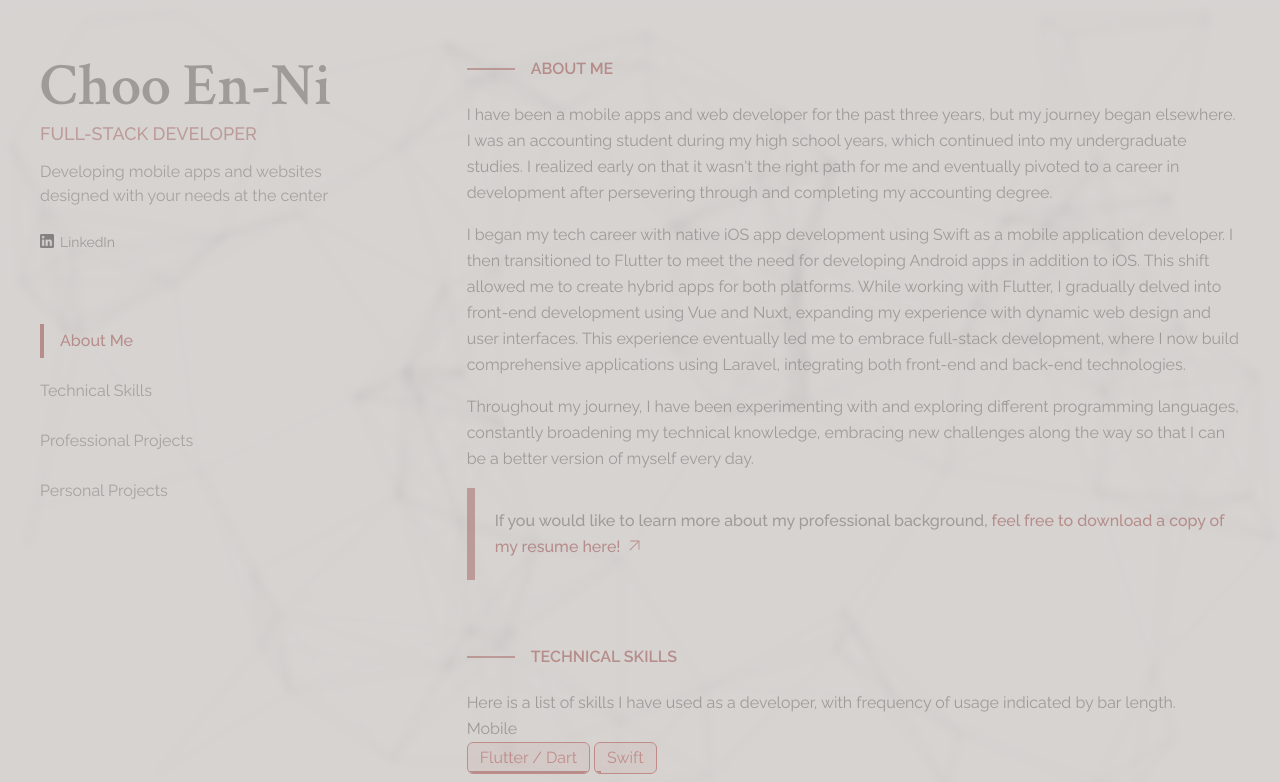
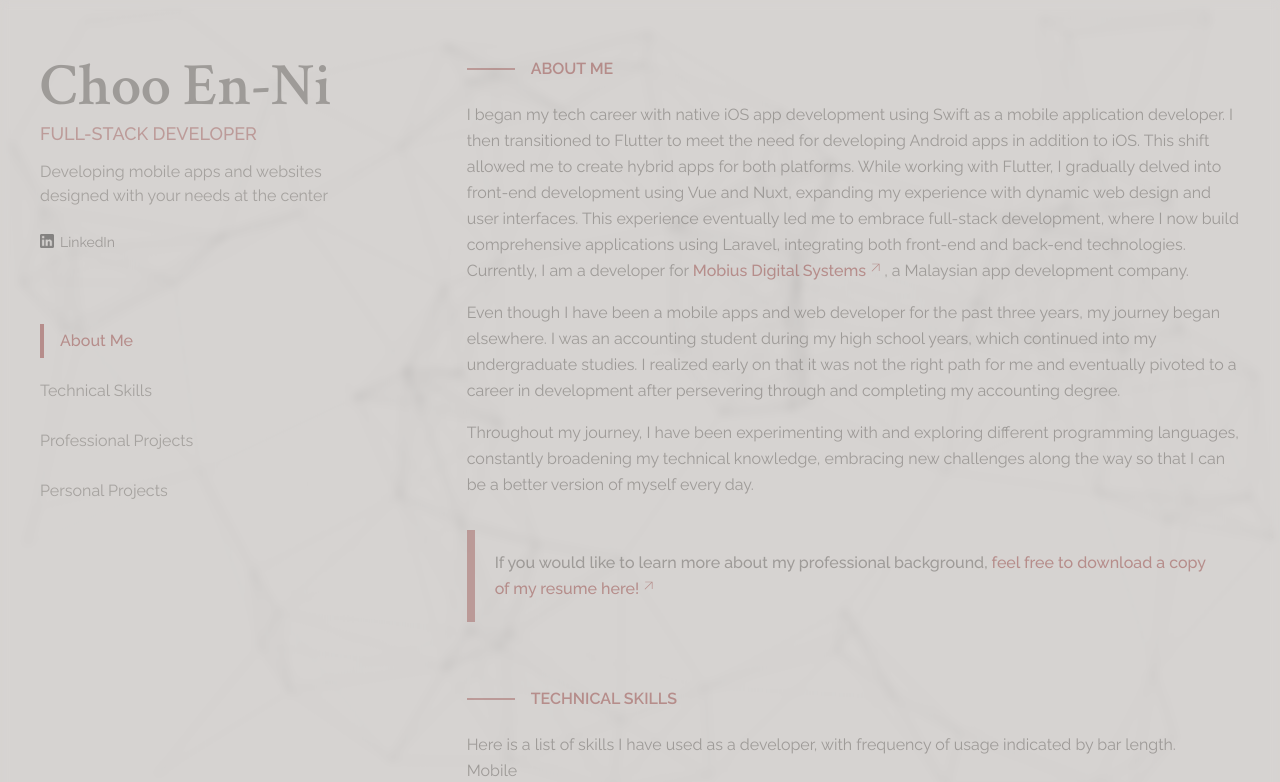
Before and after one commit to choo1095/portfolio-v1, a Next.js app: page / in a window 1280 px wide. Shown: the top 782 px of the page. Built offline with nearby package versions, Linux system fonts and the light colour scheme.

Commit message:
updated about me section, added inline links component, updated some margins

```diff
--- a/src/app/globals.css
+++ b/src/app/globals.css
@@ -64,6 +64,6 @@ p, span {
   }
 
   .section_padding {
-    @apply py-14;
+    @apply py-8 sm:py-10 xl:py-14;
   }
 }
--- /dev/null
+++ b/src/components/common/InlineLink.tsx
@@ -0,0 +1,33 @@
+import React from "react";
+import ArrowOutwardsSvg from "./svg/ArrowOutwardsSvg";
+
+interface Props {
+  link: string;
+  text: string;
+}
+
+const InlineLink = (props: Props) => {
+  return (
+    <span>
+      <a
+        href={props.link}
+        target="_blank"
+        className="group/resume-link text-primary-900"
+      >
+        <span className="font-medium group-hover/resume-link:font-semibold group-active/resume-link:font-semibold">
+          {props.text}
+        </span>
+        <span className="inline-block align-middle">
+          <ArrowOutwardsSvg
+            className="group-hover/resume-link:animate-outwards ml-0.5 mb-2"
+            color="#831c19"
+            height={16}
+            width={16}
+          ></ArrowOutwardsSvg>
+        </span>
+      </a>
+    </span>
+  );
+};
+
+export default InlineLink;
--- a/src/components/sections/ContentSection.tsx
+++ b/src/components/sections/ContentSection.tsx
@@ -22,18 +22,18 @@ const ContentSection = (props: Props) => {
     <motion.div
       className={clsx(
         props.className,
-        "screen_container grid section_padding relative md:grid-cols-3 md:gap-10 lg:gap-20"
+        "screen_container grid section_padding relative lg:grid-cols-3 lg:gap-10 xl:gap-20"
       )}
       initial={{ opacity: 0 }}
       animate={{ opacity: 1 }}
       transition={{ duration: 1, delay: 0.5 }}
     >
-      <div className="h-fit md:col-span-1 md:sticky md:top-14">
+      <div className="h-fit lg:col-span-1 lg:sticky lg:top-14">
         <Me></Me>
         <LinkedInButton className="mt-6"></LinkedInButton>
-        <Nav className="hidden md:block md:mt-16" menu={menu}></Nav>
+        <Nav className="hidden lg:block lg:mt-16" menu={menu}></Nav>
       </div>
-      <div className="mt-14 space-y-10 md:col-span-2 md:mt-0 md:space-y-16">
+      <div className="mt-14 space-y-10 lg:col-span-2 lg:mt-0 lg:space-y-16">
         <AboutMeSection id={menu[0].id}></AboutMeSection>
         <SkillsSection id={menu[1].id}></SkillsSection>
         <ProfessionalProjectsSection
--- a/src/components/sections/content/AboutMeSection.tsx
+++ b/src/components/sections/content/AboutMeSection.tsx
@@ -1,6 +1,8 @@
+import InlineLink from "@/components/common/InlineLink";
 import SectionHeader from "@/components/common/SectionHeader";
 import ArrowOutwardsSvg from "@/components/common/svg/ArrowOutwardsSvg";
 import strings from "@/constants/strings";
+import AboutMeContents from "@/contents/about_me";
 import { useNavContext } from "@/contexts/useNavContext";
 import React, { forwardRef } from "react";
 import { InView } from "react-intersection-observer";
@@ -12,27 +14,12 @@ interface Props {
 
 const ResumeLink = () => {
   return (
-    <blockquote className="border-l-8 border-solid border-l-primary-900/80 pl-5 py-5">
+    <blockquote className="border-l-8 border-solid border-l-primary-900/80 px-5 py-5">
       <span className="font-medium">{strings.about_me.resume.text_1}</span>
-      <span>
-        <a
-          href={strings.about_me.resume.link}
-          target="_blank"
-          className="group/resume-link text-primary-900"
-        >
-          <span className="font-medium group-hover/resume-link:font-semibold">
-            {strings.about_me.resume.text_2}
-          </span>
-          <span className="inline-block align-middle">
-            <ArrowOutwardsSvg
-              className="group-hover/resume-link:animate-outwards ml-1 mb-1"
-              color="#831c19"
-              height={20}
-              width={20}
-            ></ArrowOutwardsSvg>
-          </span>
-        </a>
-      </span>
+      <InlineLink
+        link={strings.about_me.resume.link}
+        text={strings.about_me.resume.text_2}
+      ></InlineLink>
     </blockquote>
   );
 };
@@ -53,13 +40,10 @@ const AboutMeSection = forwardRef<HTMLDivElement, Props>((props, ref) => {
     >
       <SectionHeader>{strings.about_me.header}</SectionHeader>
 
-      <div className="space-y-4">
-        {strings.about_me.contents.map((content) => (
-          <p key={content}>{content}</p>
-        ))}
-
-        <ResumeLink></ResumeLink>
+      <div className="space-y-4 mb-8">
+        <AboutMeContents></AboutMeContents>
       </div>
+      <ResumeLink></ResumeLink>
     </InView>
   );
 });
--- a/src/constants/strings.ts
+++ b/src/constants/strings.ts
@@ -7,11 +7,6 @@ const strings = {
   },
   about_me: {
     header: "About Me",
-    contents: [
-      "I have been a mobile apps and web developer for the past three years, but my journey began elsewhere. I was an accounting student during my high school years, which continued into my undergraduate studies. I realized early on that it wasn't the right path for me and eventually pivoted to a career in development after persevering through and completing my accounting degree.",
-      "I began my tech career with native iOS app development using Swift as a mobile application developer. I then transitioned to Flutter to meet the need for developing Android apps in addition to iOS. This shift allowed me to create hybrid apps for both platforms. While working with Flutter, I gradually delved into front-end development using Vue and Nuxt, expanding my experience with dynamic web design and user interfaces. This experience eventually led me to embrace full-stack development, where I now build comprehensive applications using Laravel, integrating both front-end and back-end technologies.",
-      "Throughout my journey, I have been experimenting with and exploring different programming languages, constantly broadening my technical knowledge, embracing new challenges along the way so that I can be a better version of myself every day.",
-    ],
     resume: {
       text_1:
         "If you would like to learn more about my professional background, ",
--- /dev/null
+++ b/src/contents/about_me.tsx
@@ -0,0 +1,42 @@
+import InlineLink from "@/components/common/InlineLink";
+import React from "react";
+
+const AboutMeContents = () => {
+  return (
+    <>
+      <p>
+        I began my tech career with native iOS app development using Swift as a
+        mobile application developer. I then transitioned to Flutter to meet the
+        need for developing Android apps in addition to iOS. This shift allowed
+        me to create hybrid apps for both platforms. While working with Flutter,
+        I gradually delved into front-end development using Vue and Nuxt,
+        expanding my experience with dynamic web design and user interfaces.
+        This experience eventually led me to embrace full-stack development,
+        where I now build comprehensive applications using Laravel, integrating
+        both front-end and back-end technologies. Currently, I am a developer
+        for{" "}
+        <InlineLink
+          link="https://www.mobius-digital.com/"
+          text="Mobius Digital Systems"
+        ></InlineLink>
+        , a Malaysian app development company.
+      </p>
+      <p>
+        Even though I have been a mobile apps and web developer for the past
+        three years, my journey began elsewhere. I was an accounting student
+        during my high school years, which continued into my undergraduate
+        studies. I realized early on that it was not the right path for me and
+        eventually pivoted to a career in development after persevering through
+        and completing my accounting degree.
+      </p>
+      <p>
+        Throughout my journey, I have been experimenting with and exploring
+        different programming languages, constantly broadening my technical
+        knowledge, embracing new challenges along the way so that I can be a
+        better version of myself every day.
+      </p>
+    </>
+  );
+};
+
+export default AboutMeContents;
```
Also changed, not shown: src/components/project/ProjectCard.tsx (+4 -4 lines).
